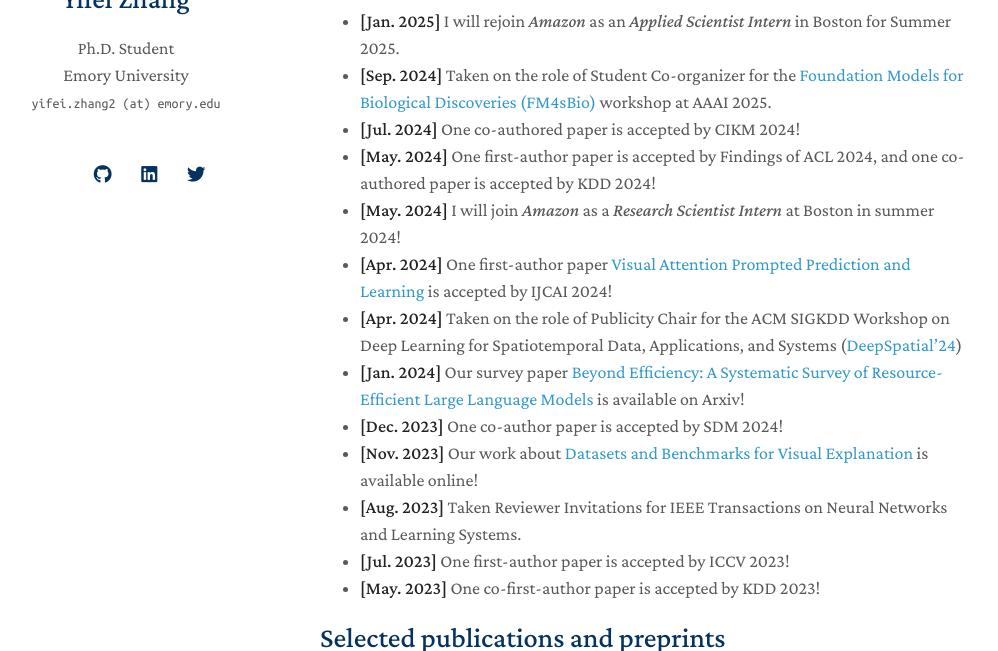
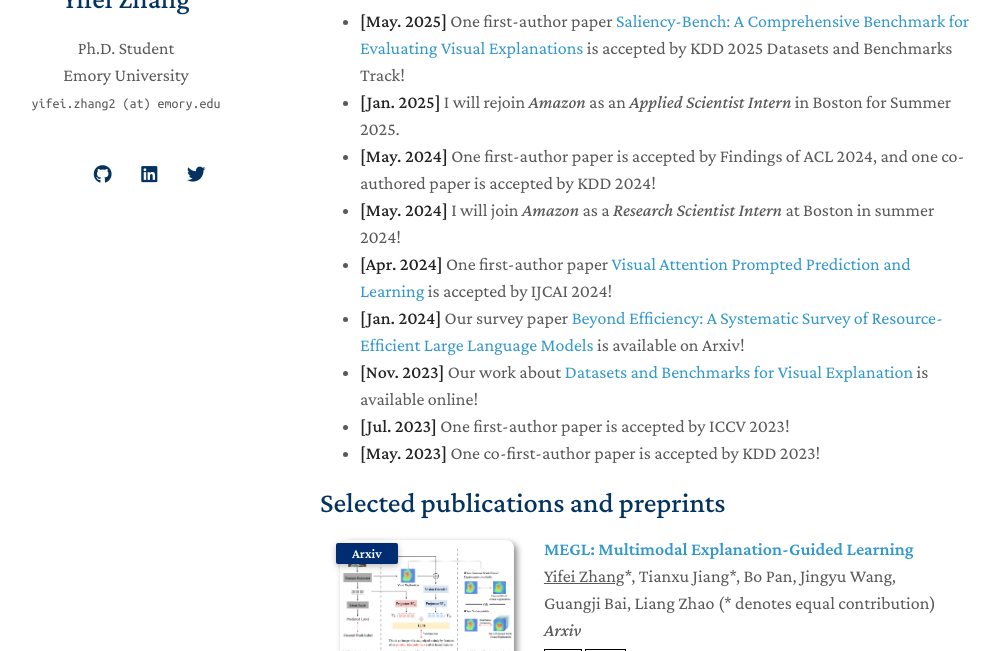
Before and after one commit to yifeizhangcs/yifeizhangcs.github.io, a Jekyll site: the page built from index.md, in a window 1280 px wide and 900 px high, scrolled down 440 px, cut to the strip 249-900 px from the top of the window. Shown: the whole strip, without its empty margins (150-1148 px from the left). Built offline with Jekyll 4.4.1, drawn with Linux system fonts in a browser that asks for light colours; nearby versions of some CDN libraries; a style sheet for code colours, icons or effects is not loaded; our own code applies the rules of GitHub Pages for plain Markdown files.

Commit message:
Update index.md

```diff
--- a/index.md
+++ b/index.md
@@ -15,17 +15,13 @@
 - **Large Language Models (LLMs):** Distillation, Multimodal LLMs, LLM Evaluation
 
 ## News
+- **[May. 2025]** One first-author paper [Saliency-Bench: A Comprehensive Benchmark for Evaluating Visual Explanations](https://arxiv.org/abs/2310.08537) is accepted by KDD 2025 Datasets and Benchmarks Track!
 - **[Jan. 2025]** I will rejoin *Amazon* as an *Applied Scientist Intern* in Boston for Summer 2025.
-- **[Sep. 2024]** Taken on the role of Student Co-organizer for the [Foundation Models for Biological Discoveries (FM4sBio)](https://llms4science-community.github.io/aaai2025) workshop at AAAI 2025.
-- **[Jul. 2024]** One co-authored paper is accepted by CIKM 2024!
 - **[May. 2024]** One first-author paper is accepted by Findings of ACL 2024, and one co-authored paper is accepted by KDD 2024!
 - **[May. 2024]** I will join *Amazon* as a *Research Scientist Intern* at Boston in summer 2024!
 - **[Apr. 2024]** One first-author paper [Visual Attention Prompted Prediction and Learning](https://arxiv.org/abs/2310.08420) is accepted by IJCAI 2024!
-- **[Apr. 2024]** Taken on the role of Publicity Chair for the ACM SIGKDD Workshop on Deep Learning for Spatiotemporal Data, Applications, and Systems ([DeepSpatial’24](https://deepspatial2024.github.io/))
 - **[Jan. 2024]** Our survey paper [Beyond Efficiency: A Systematic Survey of Resource-Efficient Large Language Models](https://arxiv.org/abs/2401.00625) is available on Arxiv!
-- **[Dec. 2023]** One co-author paper is accepted by SDM 2024!
 - **[Nov. 2023]** Our work about [Datasets and Benchmarks for Visual Explanation](https://xaidataset.github.io/) is available online!
-- **[Aug. 2023]** Taken Reviewer Invitations for IEEE Transactions on Neural Networks and Learning Systems.
 - **[Jul. 2023]** One first-author paper is accepted by ICCV 2023!
 - **[May. 2023]** One co-first-author paper is accepted by KDD 2023!
 
```
